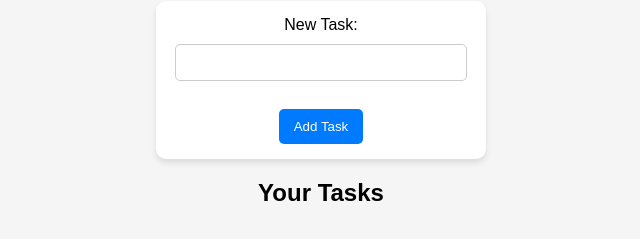
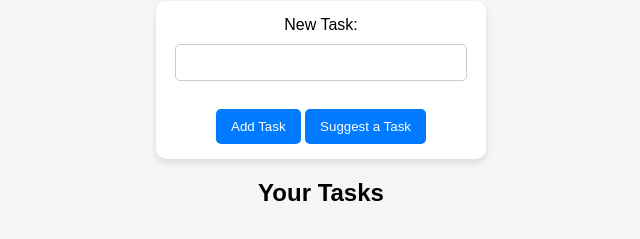
Before and after one commit to mikeshawcode/todo-list, a plain HTML site: page index.html in a window 1280 px wide. Shown: the part 107-346 px from the top of the page, without its empty margins (319-959 px from the left). Drawn offline with Linux system fonts and the light colour scheme.

Commit message:
Update index.html

```diff
--- a/index.html
+++ b/index.html
@@ -23,6 +23,9 @@
     <input type="text" id="task" required><br><br>
       <!-- Button to submit the form and add the task -->
     <button type="submit">Add Task</button>
+
+    <button type="button" id="suggestTask">Suggest a Task</button>
+
   </form>
 
     <!-- Subheading for the task list -->
```
